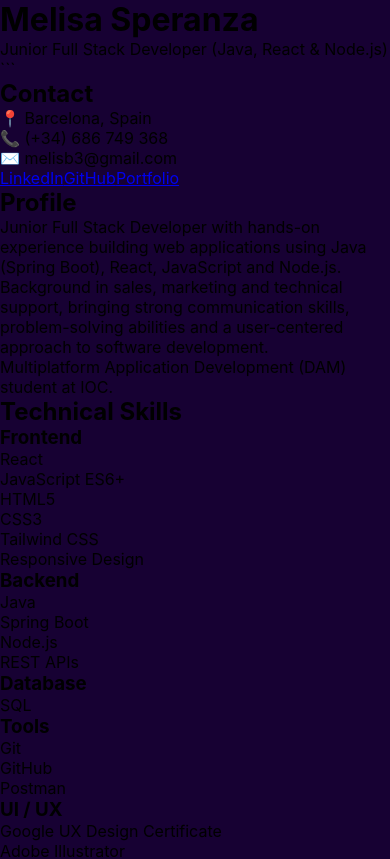
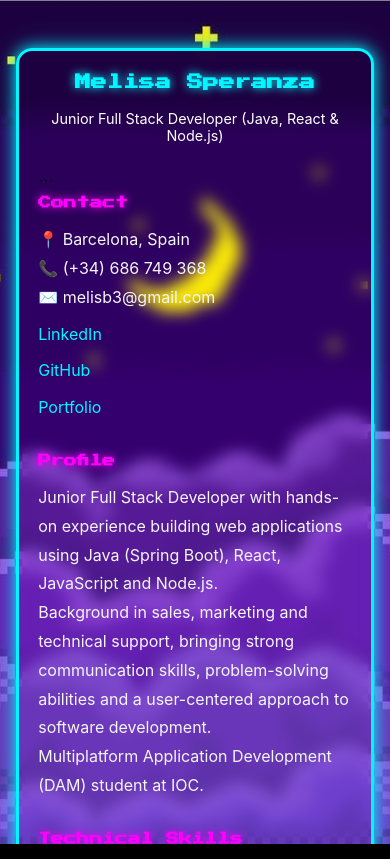
Before and after one commit to MelisaSperanza/PortfolioLanding, a React (Create React App) app: page /cv in a window 390 px wide. Shown: the top 859 px of the page. Built offline with nearby package versions, Linux system fonts and the light colour scheme.

Commit message:
CV section implemented

```diff
--- a/src/pages/Cv.jsx
+++ b/src/pages/Cv.jsx
@@ -1,10 +1,15 @@
 import '../styles/cv.css'
-import starryBackground3 from '../public/starryBackground3.jpg'
+
 
 function CV() {
 return (
+
+    <div
+  className="cv-background"
+
+>
 <div
-className="cv-page cv-background"
+className="cv-page"
 
 > <div className="cv-container"> <header className="cv-header"> <h1>Melisa Speranza</h1> <p>Junior Full Stack Developer (Java, React & Node.js)</p> </header>
 
@@ -196,7 +201,7 @@ className="cv-page cv-background"
   </div>
 </div>
 
-
+</div>
 );
 }
 
--- a/src/pages/Home.js
+++ b/src/pages/Home.js
@@ -31,9 +31,15 @@ export default function Home() {
         </div>
 
         <div className="satellite-card">
-            <Link to="/contact">
-                <SatelliteContactCard/>
-            </Link>
+             <a
+                href="https://www.linkedin.com/in/melisa-speranza/"
+                target="_blank"
+                rel="noopener noreferrer"
+            >
+                  <SatelliteContactCard/>
+            </a>
+
+
         </div>
 
         <div className="earth-card">
--- a/src/styles/about.css
+++ b/src/styles/about.css
@@ -9,7 +9,8 @@ background-size: cover;
 
   background-position: center;
   background-repeat: no-repeat;
-  overflow: hidden;
+  overflow-x: hidden;
+  overflow-y: auto;
 }
 
 .kitties-background-2{
@@ -22,5 +23,6 @@ background-size: cover;
 
   background-position: center;
   background-repeat: no-repeat;
-  overflow: hidden;
+  overflow-x: hidden;
+  overflow-y: auto;
 }
--- a/src/styles/cv.css
+++ b/src/styles/cv.css
@@ -1,33 +1,132 @@
-@import url('https://fonts.googleapis.com/css2?family=Press+Start+2P&display=swap');
+@import url("https://fonts.googleapis.com/css2?family=Press+Start+2P&display=swap");
 
-* {
-  margin: 0;
-  padding: 0;
-  box-sizing: border-box;
-}
-
-body {
-  background: rgb(23, 1, 51);
-  overflow: hidden;
-}
-
-.home {
-  position: relative;
-  width: 100vw;
+.cv-background{
+width: 100vw;
   height: 100vh;
-  overflow: hidden;
-  font-family: 'Press Start 2P', cursive;
-}
-
-.space-background-3 {
-  position: absolute;
-  inset: 0;
-
   background-image:
     url('/public/starryBackground3.jpg');
 
-  background-size:cover;
+background-size: cover;
+
   background-position: center;
+  background-repeat: no-repeat;
+  overflow-x: hidden;
+  overflow-y: auto;
+}
 
-  z-index: 0;
+.cv-page {
+height: auto;
+background-size: cover;
+background-position: center;
+background-attachment: fixed;
+padding: 3rem 1rem;
 }
+
+.cv-container {
+max-width: 1100px;
+margin: 0 auto;
+border: 3px solid #00f7ff;
+border-radius: 16px;
+padding: 2rem;
+backdrop-filter: blur(8px);
+box-shadow:
+0 0 15px #00f7ff,
+0 0 30px #00f7ff44;
+}
+
+.cv-header {
+text-align: center;
+margin-bottom: 2rem;
+}
+
+.cv-header h1 {
+font-family: "Press Start 2P", cursive;
+color: #00f7ff;
+font-size: 1.8rem;
+margin-bottom: 1rem;
+text-shadow: 0 0 10px #00f7ff;
+}
+
+.cv-header p {
+color: #ffffff;
+font-size: 0.9rem;
+}
+
+.cv-section {
+margin-bottom: 2rem;
+}
+
+.cv-section h2 {
+font-family: "Press Start 2P", cursive;
+color: #ff00ff;
+margin-bottom: 1rem;
+font-size: 1rem;
+text-shadow: 0 0 8px #ff00ff;
+}
+
+.cv-section h3 {
+color: #00f7ff;
+margin-bottom: 0.8rem;
+}
+
+.cv-section p,
+.cv-section li,
+.cv-section a {
+color: #f5f5f5;
+line-height: 1.8;
+}
+
+.cv-section ul {
+padding-left: 1.4rem;
+}
+
+.cv-section a {
+display: block;
+margin-top: 0.5rem;
+color: #00f7ff;
+text-decoration: none;
+transition: 0.3s;
+}
+
+.cv-section a:hover {
+color: #ff00ff;
+}
+
+.skills-grid {
+display: grid;
+grid-template-columns: repeat(auto-fit, minmax(250px, 1fr));
+gap: 1.5rem;
+}
+
+.project-card {
+background: rgba(255, 255, 255, 0.05);
+border: 1px solid #00f7ff55;
+border-radius: 12px;
+padding: 1.5rem;
+margin-bottom: 1.5rem;
+}
+
+.project-card:hover {
+transform: translateY(-4px);
+transition: 0.3s ease;
+box-shadow: 0 0 15px #00f7ff55;
+}
+
+@media (max-width: 768px) {
+.cv-container {
+padding: 1.2rem;
+}
+
+.cv-header h1 {
+font-size: 1rem;
+line-height: 1.5;
+}
+
+.cv-section h2 {
+font-size: 0.8rem;
+}
+
+.skills-grid {
+grid-template-columns: 1fr;
+}
+}
--- a/src/styles/home.css
+++ b/src/styles/home.css
@@ -15,7 +15,8 @@ body {
   position: relative;
   width: 100vw;
   height: 100vh;
-  overflow: hidden;
+  overflow-x: hidden;
+  overflow-y: auto;
   font-family: 'Press Start 2P', cursive;
 }
 
@@ -157,7 +158,8 @@ body {
   animation:
     satelliteFloat 5s ease-in-out infinite;
 
-  overflow: hidden;
+  overflow-x: hidden;
+  overflow-y: auto;
 }
 
 .satellite-label {
```
